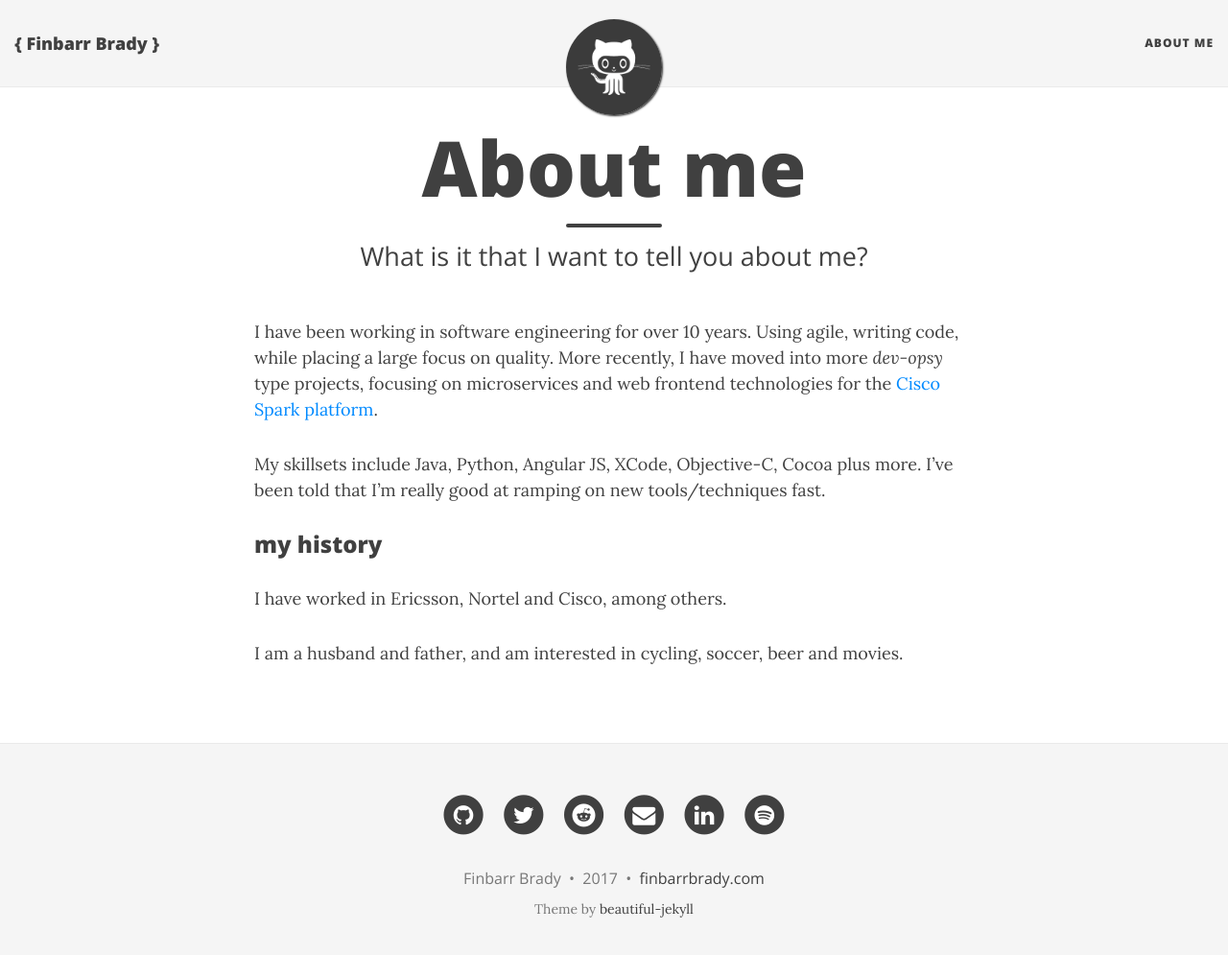
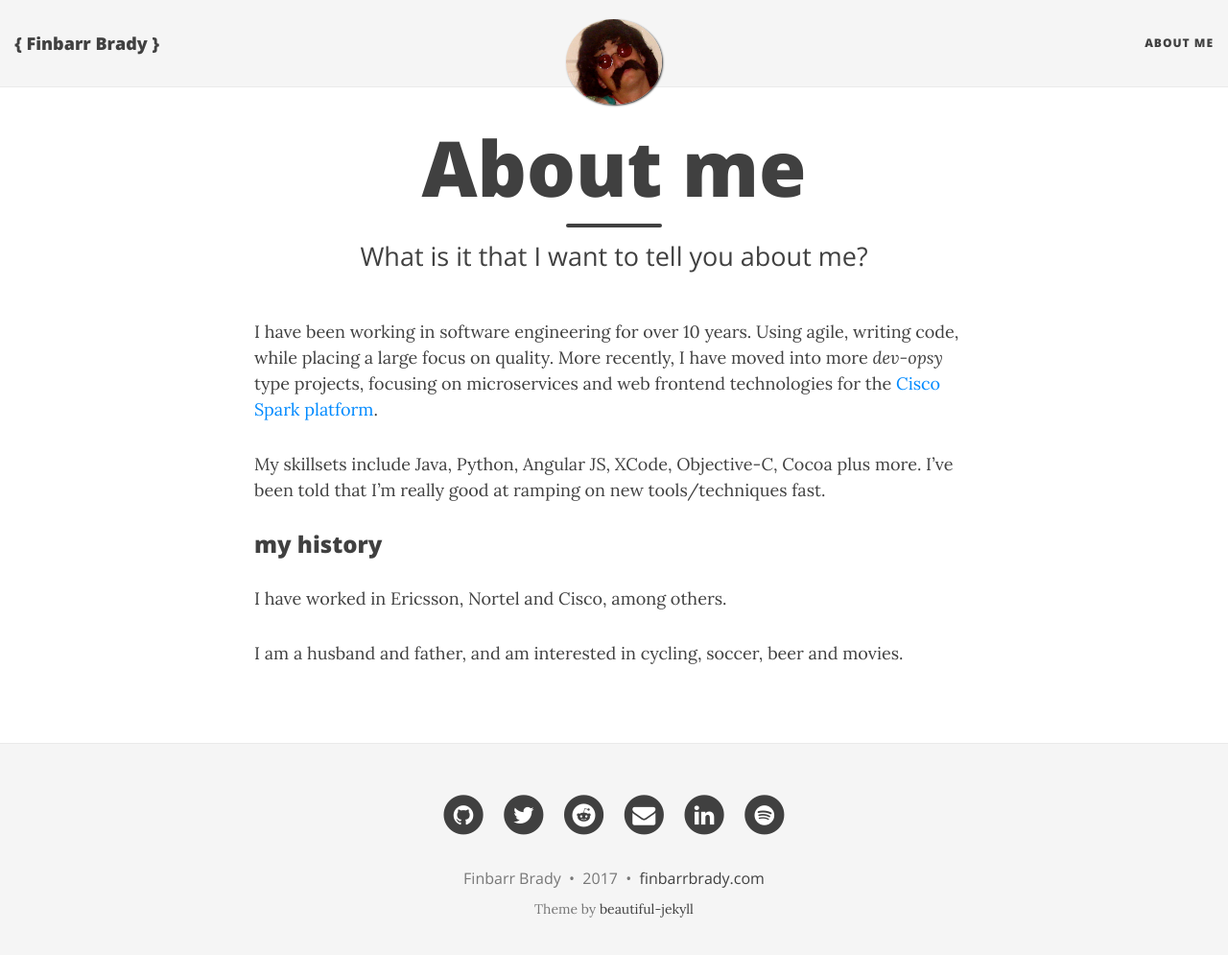
Before and after one commit to fbradyirl/fbradyirl_archive.github.io, a Jekyll site: the page built from aboutme.md, in a window 1280 px wide and 1008 px high. Shown: the top 995 px of the window at 96% size. Built offline with Jekyll 4.4.1, drawn with Linux system fonts in a browser that asks for light colours; nearby versions of some CDN libraries.

Commit message:
Updated aboutme.md

```diff
--- a/aboutme.md
+++ b/aboutme.md
@@ -2,6 +2,8 @@
 layout: page
 title: About me
 subtitle: What is it that I want to tell you about me?
+published: true
+image: /img/fin.png
 ---
 
 I have been working in software engineering for over 10 years. Using agile, writing code, while placing a large focus on quality. More recently, I have moved into more _dev-opsy_ type projects, focusing on microservices and web frontend technologies for the [Cisco Spark platform](https://developer.ciscospark.com).
```
